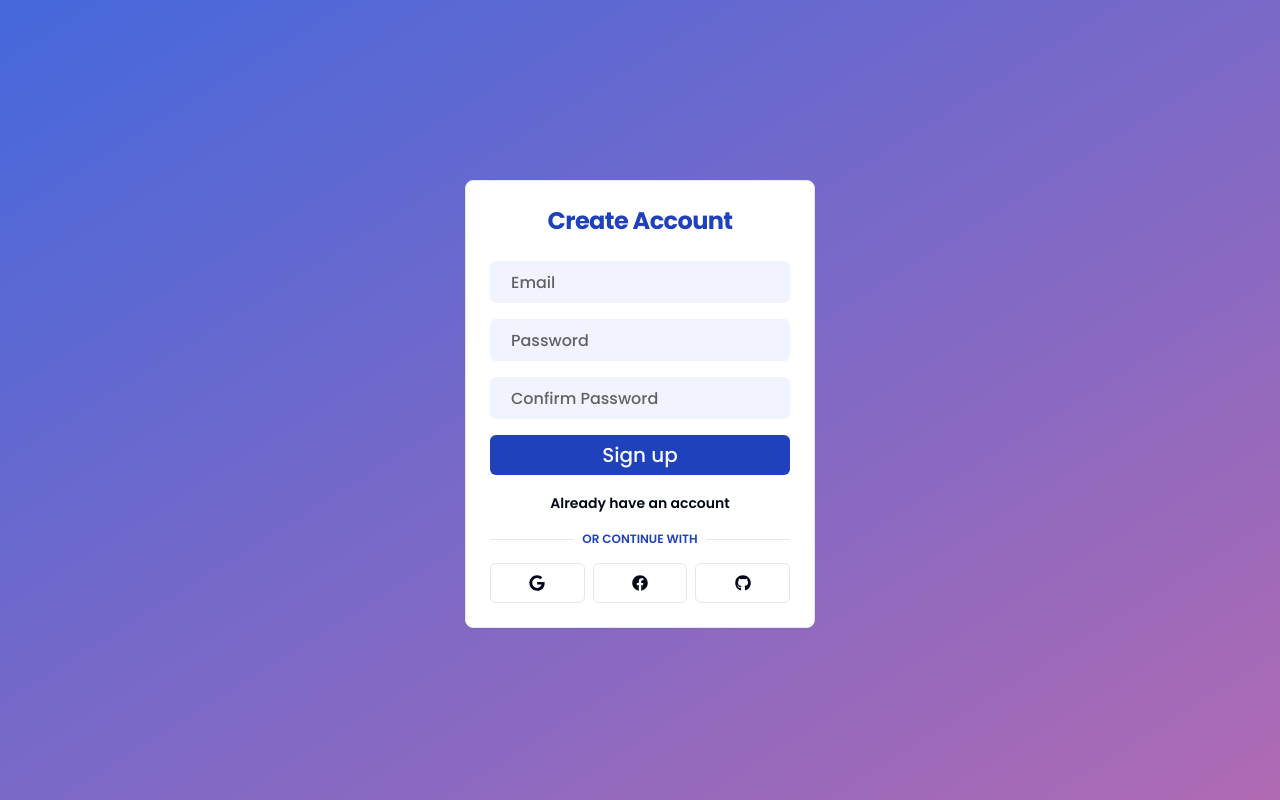
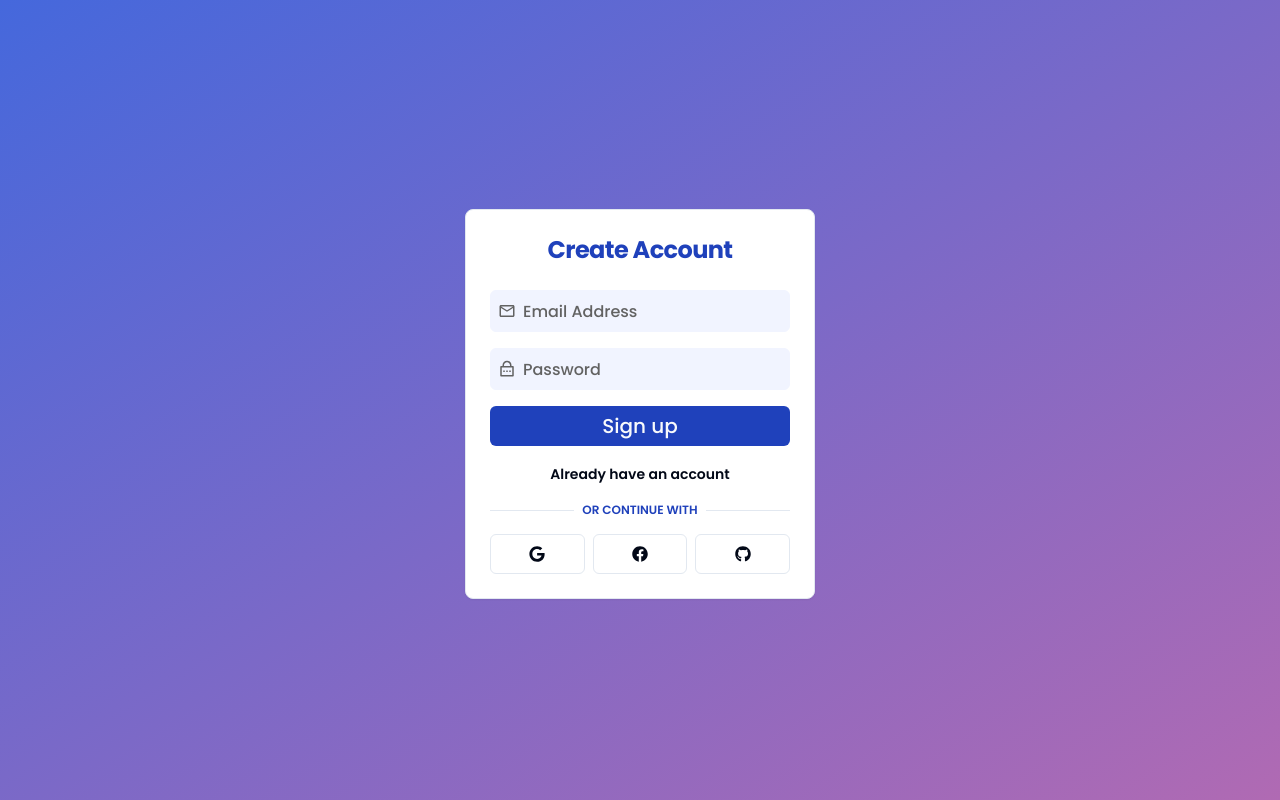
Before and after one commit to Md-SabbirHosen/mern-authentication-app, a React (Vite) app in the folder client/: page /register in a window 1280 px wide. Built offline with nearby package versions, Linux system fonts and the light colour scheme.

Commit message:
add input placeholder icon

```diff
--- a/client/src/components/FormField.jsx
+++ b/client/src/components/FormField.jsx
@@ -1,13 +1,14 @@
 import { Input } from "./ui/input";
 
-const FormField = ({ id, type, placeholder }) => {
+const FormField = ({ id, type, placeholder, icons }) => {
   return (
     <div className="grid gap-2">
       <Input
-        className="text-base bg-[#F1F4FF] p-5 placeholder:text-[#626262] placeholder:font-medium placeholder:text-base border border-[#F1F4FF] focus:border-[#1F41BB] focus:ring-2 focus:ring-[#1F41BB] focus:ring-offset-0 focus:ring-offset-[#F1F4FF] outline-none"
+        className="text-base bg-[#F1F4FF] p-5 px-8 placeholder:text-[#626262] placeholder:font-medium placeholder:text-base border border-[#F1F4FF] focus:border-[#1F41BB] focus:ring-2 focus:ring-[#1F41BB] focus:ring-offset-0 focus:ring-offset-[#F1F4FF] outline-none"
         id={id}
         type={type}
         placeholder={placeholder}
+        icons={icons}
       />
     </div>
   );
--- a/client/src/components/ui/input-otp.jsx
+++ b/client/src/components/ui/input-otp.jsx
@@ -32,7 +32,7 @@ const InputOTPSlot = React.forwardRef(({ index, className, ...props }, ref) => {
     <div
       ref={ref}
       className={cn(
-        "relative flex h-10 w-10 items-center justify-center border-y border-r border-input border-[#2c3e50] text-sm font-bold transition-all first:rounded-l-md first:border-l last:rounded-r-md",
+        "relative flex h-10 w-10 items-center justify-center border-y border-r border-input border-[#654ea3] text-sm font-bold transition-all first:rounded-l-md first:border-l last:rounded-r-md",
         isActive &&
           "z-10 ring-2 ring-ring ring-offset-background ring-[#1F41BB] border-none",
         className
--- a/client/src/components/ui/input.jsx
+++ b/client/src/components/ui/input.jsx
@@ -1,19 +1,34 @@
-import * as React from "react"
+import * as React from "react";
+import { MdOutlineEmail } from "react-icons/md";
+import { RiLockPasswordLine } from "react-icons/ri";
 
-import { cn } from "@/lib/utils"
+import { cn } from "@/lib/utils";
 
 const Input = React.forwardRef(({ className, type, ...props }, ref) => {
+  const InputPlaceholderIcon = ({ icons }) => {
+    const classes =
+      "absolute top-1/2 left-2  transform -translate-y-1/2 text-[#626262] text-lg";
+    return icons === "email" ? (
+      <MdOutlineEmail className={classes} />
+    ) : (
+      <RiLockPasswordLine className={classes} />
+    );
+  };
   return (
-    (<input
+    <div className="relative ">
+      <InputPlaceholderIcon icons={props.icons} />
+      <input
         type={type}
         className={cn(
           "flex h-10 w-full rounded-md border border-input bg-background px-3 py-2 text-sm ring-offset-background file:border-0 file:bg-transparent file:text-sm file:font-medium file:text-foreground placeholder:text-muted-foreground focus-visible:outline-none focus-visible:ring-2 focus-visible:ring-ring focus-visible:ring-offset-2 disabled:cursor-not-allowed disabled:opacity-50",
           className
         )}
         ref={ref}
-      {...props} />)
+        {...props}
+      />
+    </div>
   );
-})
-Input.displayName = "Input"
+});
+Input.displayName = "Input";
 
-export { Input }
+export { Input };
--- a/client/src/pages/Home.jsx
+++ b/client/src/pages/Home.jsx
@@ -1,3 +1,5 @@
+import welcomeImage from "@/assets/welcome image.png";
+import { Button } from "@/components/ui/button";
 import {
   Card,
   CardContent,
@@ -5,24 +7,18 @@ import {
   CardHeader,
   CardTitle,
 } from "@/components/ui/card";
-import welcomeImage from "@/assets/welcome image.png";
 import { Link } from "react-router-dom";
-import { Button } from "@/components/ui/button";
 
 const Home = () => {
   return (
-    <Card className="w-[320px] text-center">
-      <CardHeader>
+    <Card className="w-[350px] text-center">
+      <CardHeader className="px-8">
         <img src={welcomeImage} className="h-60" alt="welcomeImage" />
       </CardHeader>
       <CardContent>
         <CardTitle className="text-2xl font-bold text-[#1F41BB]">
           Discover Your Dream Job here
         </CardTitle>
-        <p className="text-xs mt-4 ">
-          Explore all the existing job roles based on your interest and study
-          major
-        </p>
       </CardContent>
       <CardFooter className="justify-between gap-2.5 mb-6">
         <Button className="bg-[#1F41BB] w-full text-xl hover:bg-black hover:text-white">
--- a/client/src/pages/Registration.jsx
+++ b/client/src/pages/Registration.jsx
@@ -1,14 +1,9 @@
 import Divider from "@/components/Divider";
 import FormField from "@/components/FormField";
 import SocialButtonsContainer from "@/components/SocialButtonsContainer";
+
 import { Button } from "@/components/ui/button";
-import {
-  Card,
-  CardContent,
-  CardFooter,
-  CardHeader,
-  CardTitle,
-} from "@/components/ui/card";
+import { Card, CardContent, CardHeader, CardTitle } from "@/components/ui/card";
 import { Link } from "react-router-dom";
 
 const Login = () => {
@@ -20,12 +15,17 @@ const Login = () => {
         </CardTitle>
       </CardHeader>
       <CardContent className="grid gap-4 text-center">
-        <FormField id="email" type="email" placeholder="Email" />
-        <FormField id="password" type="password" placeholder="Password" />
+        <FormField
+          id="email"
+          type="email"
+          placeholder="Email Address"
+          icons="email"
+        />
         <FormField
           id="password"
           type="password"
-          placeholder="Confirm Password"
+          placeholder="Password"
+          icons="password"
         />
 
         <Button className="w-full bg-[#1F41BB] text-xl font-medium">
```
Lines whose indentation alone changed are shown as unchanged.
